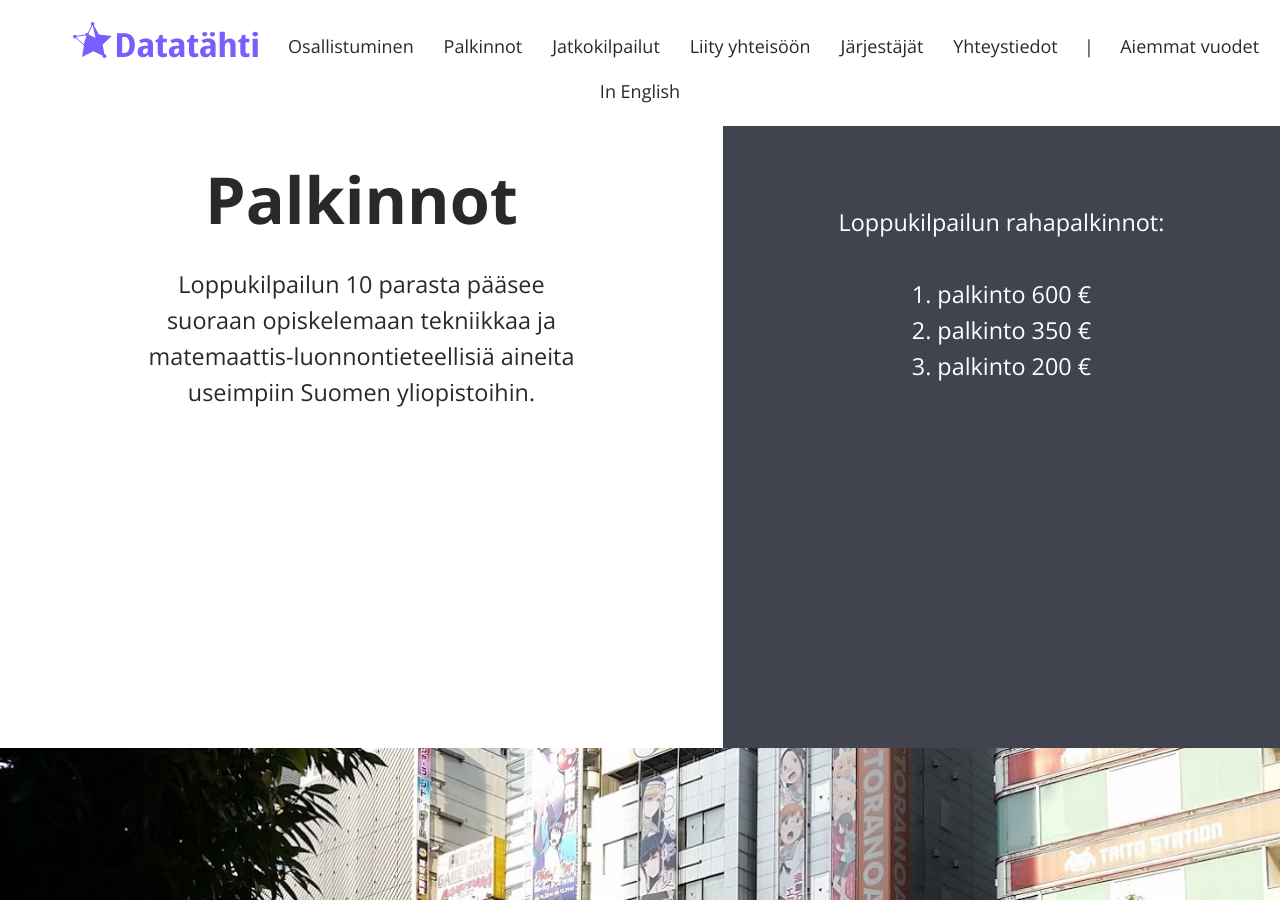
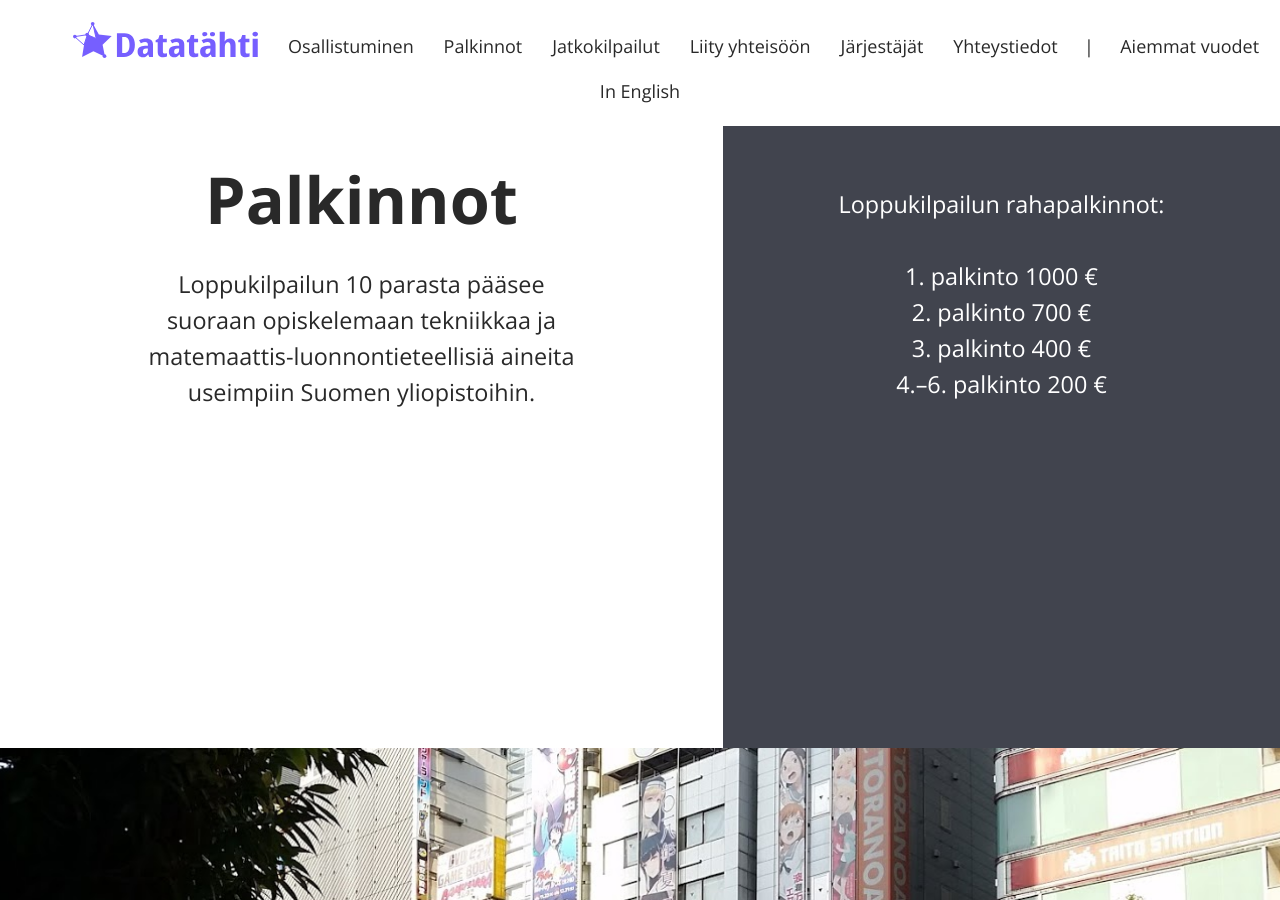
Before and after one commit to kisakoodaus/datatahti.fi, a Jekyll site: the page built from index.html, in a window 1280 px wide and 900 px high, scrolled down 1666 px. Built offline with Jekyll 4.4.1, drawn with Linux system fonts in a browser that asks for light colours.

Commit message:
Päivitä palkinnot

```diff
--- a/index.html
+++ b/index.html
@@ -55,9 +55,10 @@
                 <p>
                     Loppukilpailun rahapalkinnot:<br />
                     <br />
-                    1. palkinto 600 €<br />
-                    2. palkinto 350 €<br />
-                    3. palkinto 200 €<br />
+                    1. palkinto 1000 €<br />
+                    2. palkinto 700 €<br />
+                    3. palkinto 400 €<br />
+                    4.–6. palkinto 200 €<br />
                 </p>
 
         </div>
```
